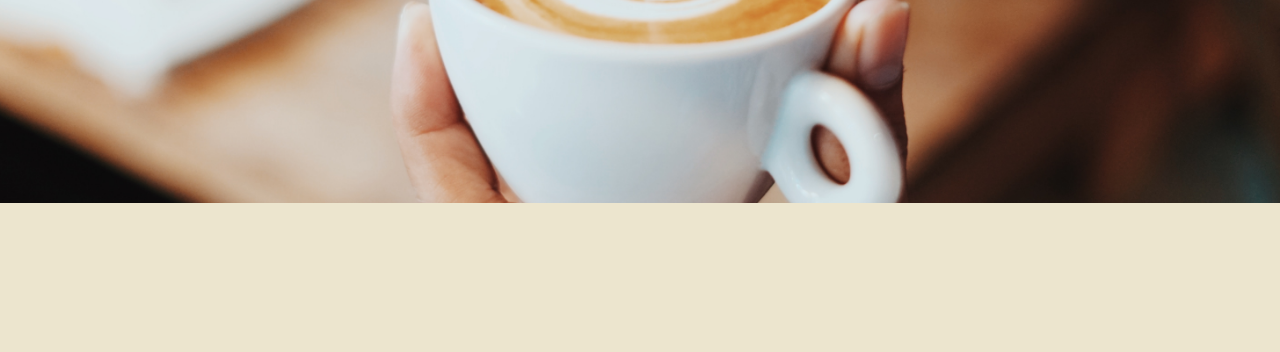
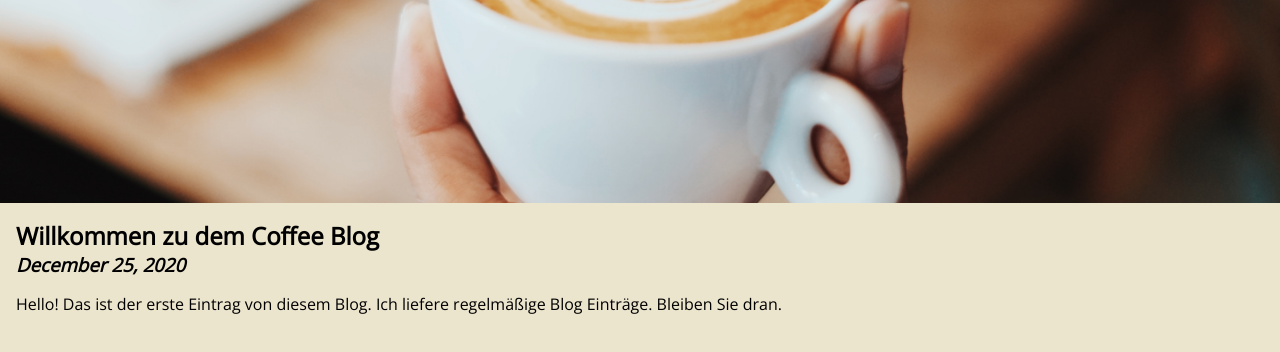
Before and after one commit to MinhKhangTran/gatsby-coffe-shop, a Gatsby site: page / in a window 1280 px wide. Shown: the part 436-788 px from the top of the page. Built offline with nearby package versions, Linux system fonts and the light colour scheme; Gatsby itself is replaced by a stand-in of ours.

Commit message:
erster eintrag

```diff
--- a/gatsby-config.js
+++ b/gatsby-config.js
@@ -2,5 +2,15 @@ module.exports = {
   siteMetadata: {
     title: "The Coffee Blog",
   },
-  plugins: [`gatsby-plugin-netlify-cms`],
+  plugins: [
+    `gatsby-plugin-netlify-cms`,
+    {
+      resolve: `gatsby-source-filesystem`,
+      options: {
+        name: "blog",
+        path: "src/blog",
+      },
+    },
+    `gatsby-transformer-remark`,
+  ],
 }
--- a/package.json
+++ b/package.json
@@ -17,6 +17,8 @@
     "gatsby": "^2.23.7",
     "gatsby-plugin-netlify-cms": "^4.7.0",
     "gatsby-plugin-styled-components": "^3.7.0",
+    "gatsby-source-filesystem": "^2.8.1",
+    "gatsby-transformer-remark": "^2.13.1",
     "netlify-cms-app": "^2.14.8",
     "react": "^16.13.1",
     "react-dom": "^16.13.1",
--- /dev/null
+++ b/src/components/BlogList.js
@@ -0,0 +1,38 @@
+import React from "react"
+import { graphql, useStaticQuery } from "gatsby"
+import BlogPost from "./BlogPost"
+
+const BlogList = () => {
+  const data = useStaticQuery(graphql`
+    {
+      allMarkdownRemark {
+        edges {
+          node {
+            id
+            frontmatter {
+              title
+              date(formatString: "MMMM D, YYYY")
+            }
+            excerpt
+          }
+        }
+      }
+    }
+  `)
+  return (
+    <div>
+      {data.allMarkdownRemark.edges.map(edge => {
+        return (
+          <BlogPost
+            key={edge.node.id}
+            title={edge.node.frontmatter.title}
+            date={edge.node.frontmatter.date}
+            excerpt={edge.node.excerpt}
+          />
+        )
+      })}
+    </div>
+  )
+}
+
+export default BlogList
--- /dev/null
+++ b/src/components/BlogPost.js
@@ -0,0 +1,14 @@
+import React from "react"
+import styles from "./BlogPost.module.css"
+
+const BlogPost = ({ title, date, excerpt }) => {
+  return (
+    <article className={styles.blog}>
+      <h2>{title}</h2>
+      <h3>{date}</h3>
+      <p>{excerpt}</p>
+    </article>
+  )
+}
+
+export default BlogPost
--- /dev/null
+++ b/src/components/BlogPost.module.css
@@ -0,0 +1,10 @@
+.blog {
+  padding: 1rem;
+}
+.blog h2 {
+  margin: 0;
+}
+.blog h3 {
+  margin: 0;
+  font-style: italic;
+}
--- a/src/pages/index.js
+++ b/src/pages/index.js
@@ -1,10 +1,8 @@
 import React from "react"
-
 import { graphql, useStaticQuery } from "gatsby"
-
 import Layout from "../components/Layout"
-
 import styles from "./index.module.css"
+import BlogList from "../components/BlogList"
 
 export default function IndexPage() {
   const data = useStaticQuery(graphql`
@@ -22,6 +20,7 @@ export default function IndexPage() {
       <div id={styles.hero}>
         <h1>{data.site.siteMetadata.title}</h1>
       </div>
+      <BlogList />
     </Layout>
   )
 }
```
Also changed, not shown: 1 other file.
